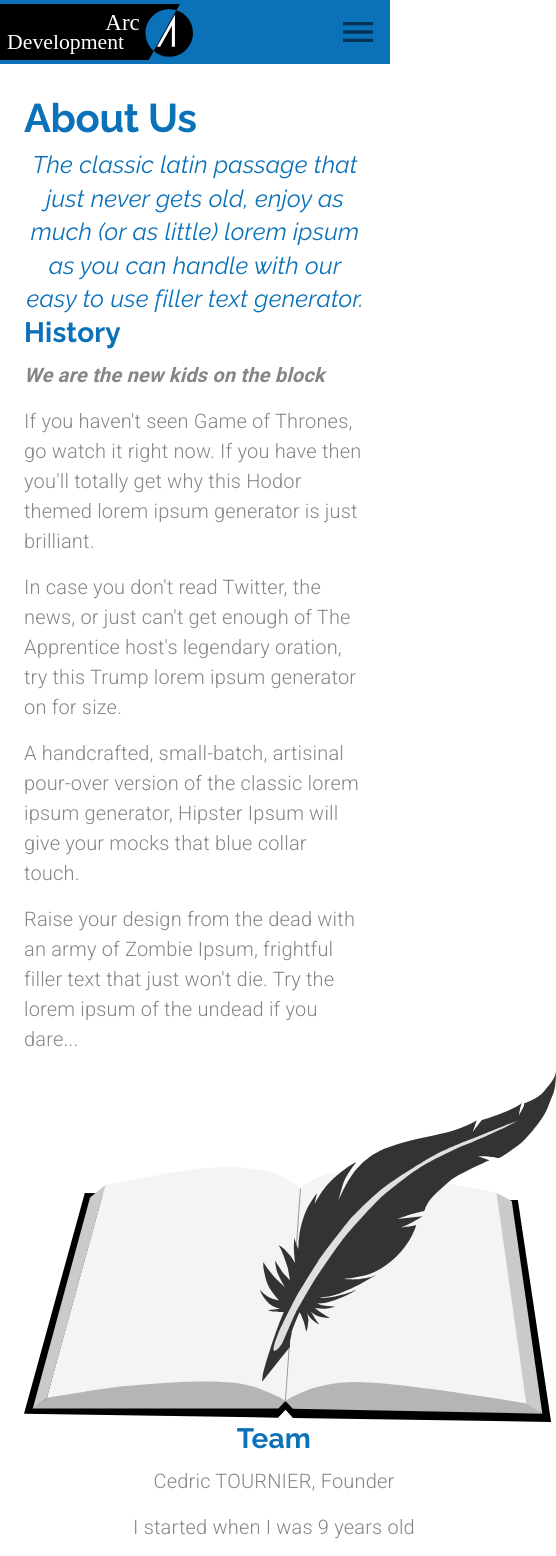
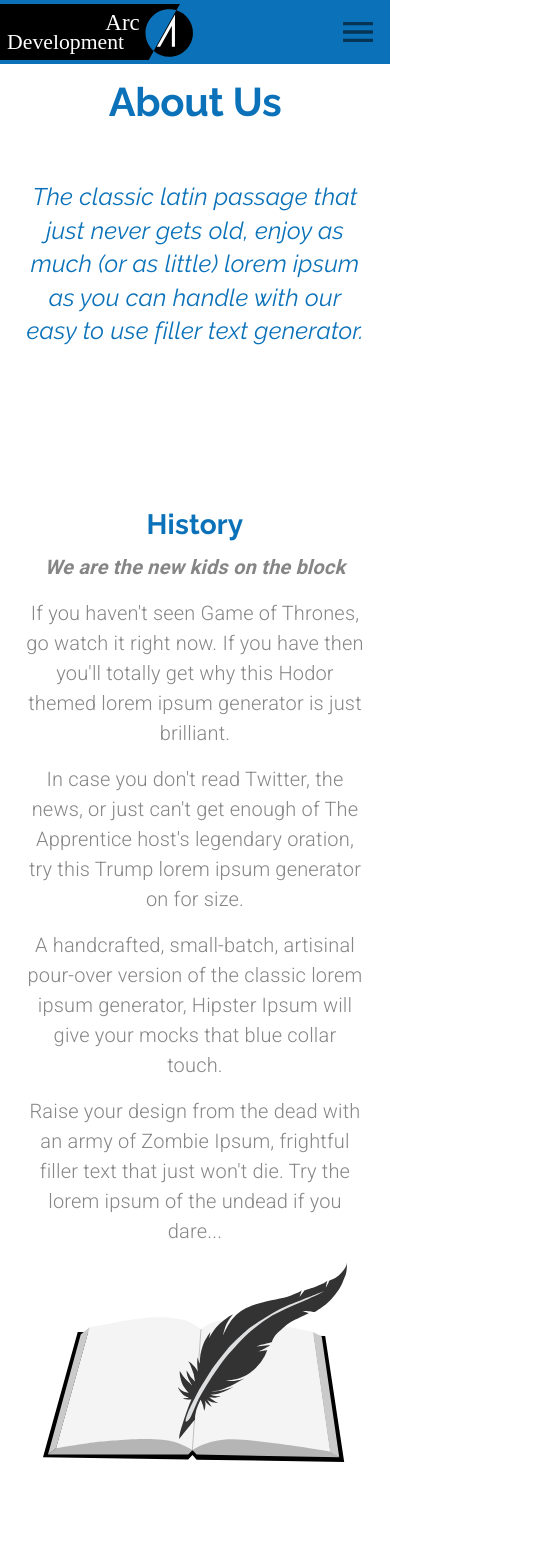
Before and after one commit to Amorem/materialui_arcdev, a React (Create React App) app: page /about in a window 390 px wide. Shown: the top 1556 px of the page, 556 px wide, since content can reach past the window. Built offline with nearby package versions, Linux system fonts and the light colour scheme.

Commit message:
About is now responsive

```diff
--- a/src/Components/About.js
+++ b/src/Components/About.js
@@ -1,8 +1,11 @@
 import React from "react";
 import { makeStyles, useTheme } from "@material-ui/core/styles";
+import useMediaQuery from "@material-ui/core/useMediaQuery";
 import Grid from "@material-ui/core/Grid";
 import Typography from "@material-ui/core/Typography";
 import Avatar from "@material-ui/core/Avatar";
+import Hidden from "@material-ui/core/Hidden";
+import CallToAction from "./UI/CallToAction";
 
 import history from "../assets/history.svg";
 import profile from "../assets/founder.jpg";
@@ -28,18 +31,38 @@ const useStyles = makeStyles((theme) => ({
   avatar: {
     height: "25em",
     width: "25em",
+    [theme.breakpoints.down("sm")]: {
+      height: "20em",
+      width: "20em",
+      maxHeight: 300,
+      maxWidth: 300,
+    },
   },
 }));
 
-export default function About() {
+export default function About(props) {
   const classes = useStyles();
   const theme = useTheme();
+  const matchesMD = useMediaQuery(theme.breakpoints.down("md"));
+
   return (
     <Grid direction="column">
-      <Grid item className={classes.rowContainer} style={{ marginTop: "2em" }}>
-        <Typography variant="h2">About Us</Typography>
+      <Grid
+        item
+        className={classes.rowContainer}
+        style={{ marginTop: matchesMD ? "1em" : "2em" }}
+      >
+        <Typography variant="h2" align={matchesMD ? "center" : undefined}>
+          About Us
+        </Typography>
       </Grid>
-      <Grid item container justify="center" className={classes.rowContainer}>
+      <Grid
+        item
+        container
+        justify="center"
+        className={classes.rowContainer}
+        style={{ marginTop: "3em" }}
+      >
         <Typography
           variant="h4"
           className={classes.missionStatement}
@@ -54,7 +77,10 @@ export default function About() {
         item
         container
         className={classes.rowContainer}
+        direction={matchesMD ? "column" : "row"}
+        alignItems={matchesMD ? "center" : undefined}
         justify="space-around"
+        style={{ marginTop: "10em", marginBottom: "10em" }}
       >
         <Grid item>
           <Grid
@@ -65,7 +91,11 @@ export default function About() {
             style={{ maxWidth: "35em" }}
           >
             <Grid item>
-              <Typography variant="h4" gutterBottom>
+              <Typography
+                variant="h4"
+                gutterBottom
+                align={matchesMD ? "center" : undefined}
+              >
                 History
               </Typography>
             </Grid>
@@ -74,25 +104,42 @@ export default function About() {
                 variant="body1"
                 paragraph
                 style={{ fontWeight: 700, fontStyle: "italic" }}
+                align={matchesMD ? "center" : undefined}
               >
                 We are the new kids on the block
               </Typography>
-              <Typography variant="body1" paragraph>
+              <Typography
+                variant="body1"
+                paragraph
+                align={matchesMD ? "center" : undefined}
+              >
                 If you haven't seen Game of Thrones, go watch it right now. If
                 you have then you'll totally get why this Hodor themed lorem
                 ipsum generator is just brilliant.
               </Typography>
-              <Typography variant="body1" paragraph>
+              <Typography
+                variant="body1"
+                paragraph
+                align={matchesMD ? "center" : undefined}
+              >
                 In case you don't read Twitter, the news, or just can't get
                 enough of The Apprentice host's legendary oration, try this
                 Trump lorem ipsum generator on for size.
               </Typography>
-              <Typography variant="body1" paragraph>
+              <Typography
+                variant="body1"
+                paragraph
+                align={matchesMD ? "center" : undefined}
+              >
                 A handcrafted, small-batch, artisinal pour-over version of the
                 classic lorem ipsum generator, Hipster Ipsum will give your
                 mocks that blue collar touch.
               </Typography>
-              <Typography variant="body1" paragraph>
+              <Typography
+                variant="body1"
+                paragraph
+                align={matchesMD ? "center" : undefined}
+              >
                 Raise your design from the dead with an army of Zombie Ipsum,
                 frightful filler text that just won't die. Try the lorem ipsum
                 of the undead if you dare...
@@ -105,7 +152,7 @@ export default function About() {
             <img
               src={history}
               alt="quill pen sitting on top of book"
-              style={{ maxHeight: "22em" }}
+              style={{ maxHeight: matchesMD ? 200 : "22em" }}
             />
           </Grid>
         </Grid>
@@ -116,6 +163,7 @@ export default function About() {
         direction="column"
         className={classes.rowContainer}
         alignItems="center"
+        style={{ marginBottom: "15em" }}
       >
         <Grid item>
           <Typography variant="h4" gutterBottom align="center">
@@ -133,10 +181,35 @@ export default function About() {
         <Grid item>
           <Avatar alt="founder" src={profile} className={classes.avatar} />
         </Grid>
-        <Grid item container>
-          <Grid item container direction="column" lg>
+        <Grid item container justify={matchesMD ? "center" : undefined}>
+          <Hidden lgUp>
+            <Grid item lg style={{ maxWidth: "45em", padding: "1.25em" }}>
+              <Typography variant="body1" paragraph align="center">
+                Explore the far reaches of the galaxy with this space-themed
+                dummy text generator, with quotes from TV classics like Star
+                Trek and real astronauts themselves.
+              </Typography>
+              <Typography variant="body1" paragraph align="center">
+                A Gary Busey themed lorem ipsum generator to fill your project
+                with a never ending stream of “buseyisms,” quotes taken directly
+                from the actor's extensive filmography.
+              </Typography>
+            </Grid>
+          </Hidden>
+          <Grid
+            item
+            container
+            direction="column"
+            lg
+            alignItems={matchesMD ? "center" : undefined}
+            style={{ marginBottom: matchesMD ? "2.5em" : 0 }}
+          >
             <Grid item>
-              <img src={yearbook} alt="yearbook" />
+              <img
+                src={yearbook}
+                alt="yearbook"
+                style={{ maxWidth: matchesMD ? 300 : undefined }}
+              />
             </Grid>
             <Grid item>
               <Typography variant="caption">
@@ -144,11 +217,12 @@ export default function About() {
               </Typography>
             </Grid>
           </Grid>
+          <Hidden mdDown>
             <Grid item lg style={{ maxWidth: "45em", padding: "1.25em" }}>
               <Typography variant="body1" paragraph align="center">
-              Explore the far reaches of the galaxy with this space-themed dummy
-              text generator, with quotes from TV classics like Star Trek and
-              real astronauts themselves.
+                Explore the far reaches of the galaxy with this space-themed
+                dummy text generator, with quotes from TV classics like Star
+                Trek and real astronauts themselves.
               </Typography>
               <Typography variant="body1" paragraph align="center">
                 A Gary Busey themed lorem ipsum generator to fill your project
@@ -156,9 +230,20 @@ export default function About() {
                 from the actor's extensive filmography.
               </Typography>
             </Grid>
-          <Grid item container direction="column" lg alignItems="flex-end">
+          </Hidden>
+          <Grid
+            item
+            container
+            direction="column"
+            lg
+            alignItems={matchesMD ? "center" : "flex-end"}
+          >
             <Grid item>
-              <img src={puppy} alt="puppy" />
+              <img
+                src={puppy}
+                alt="puppy"
+                style={{ maxWidth: matchesMD ? 300 : undefined }}
+              />
             </Grid>
             <Grid item>
               <Typography variant="caption">
@@ -168,6 +253,9 @@ export default function About() {
           </Grid>
         </Grid>
       </Grid>
+      <Grid item>
+        <CallToAction setValue={props.setValue} />
+      </Grid>
     </Grid>
   );
 }
--- a/src/Components/App.js
+++ b/src/Components/App.js
@@ -60,7 +60,7 @@ function App() {
           </Route>
           />
           <Route exact path="/about">
-            <About />
+            <About setValue={setValue} setSelectedIndex={setSelectedIndex} />
           </Route>
           <Route exact path="/contact" component={() => <div>Contact</div>} />
           <Route exact path="/estimate" component={() => <div>Estimate</div>} />
```
Lines whose indentation alone changed are shown as unchanged.
